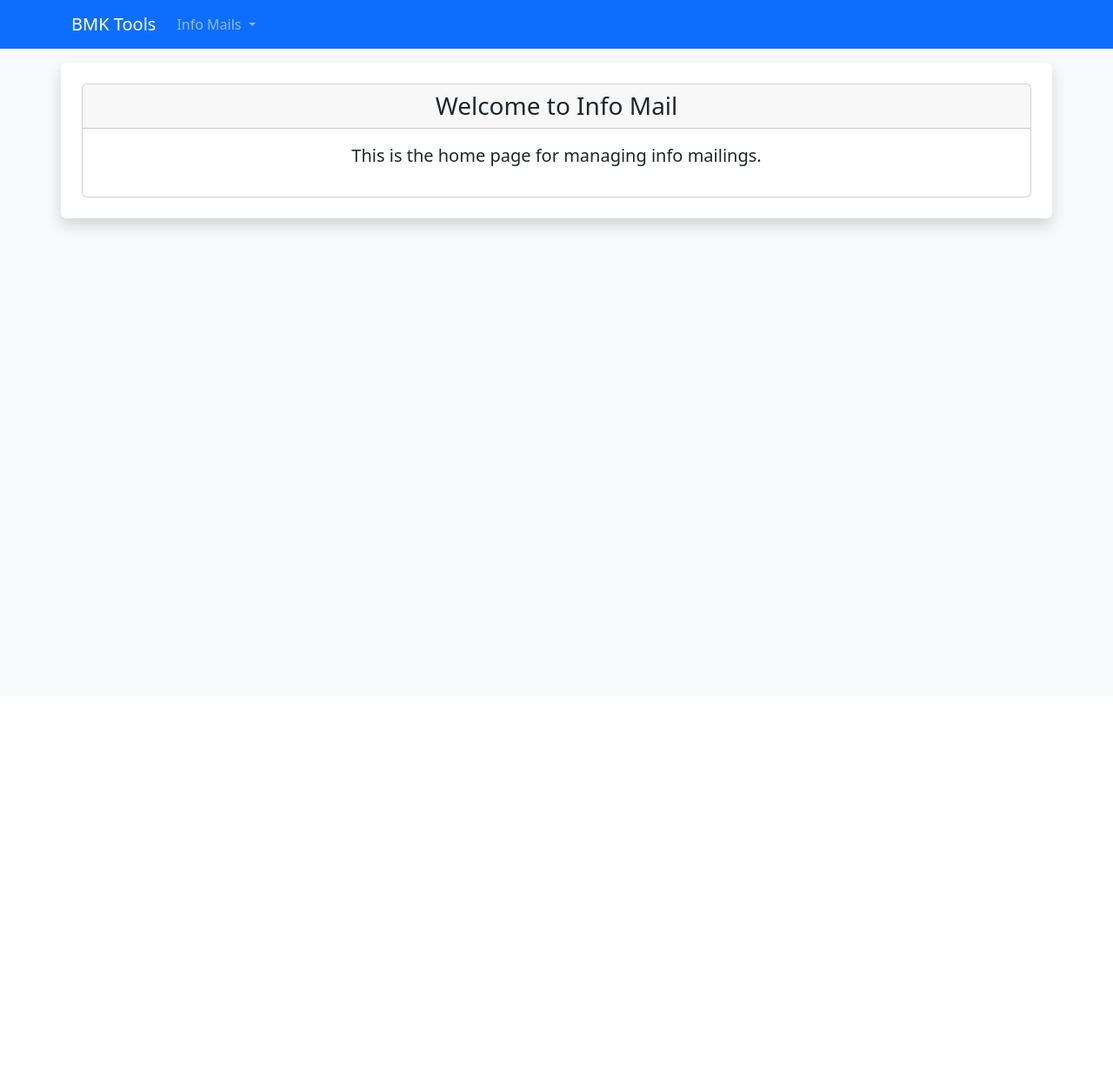
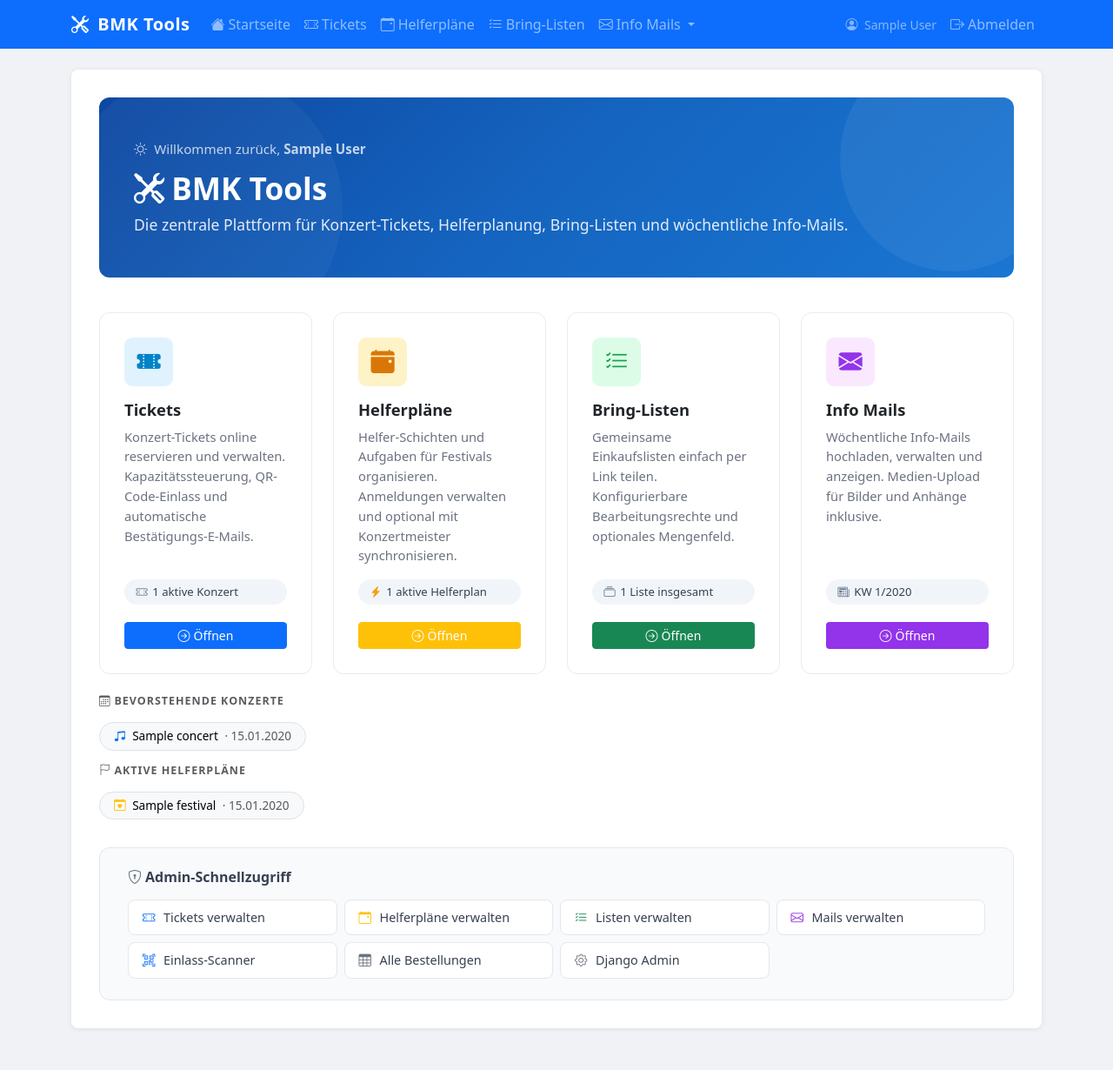
Before and after one commit to manuguth/bmk-tools, a Django app: page / in a window 1280 px wide. Shown: the whole page at 87% size. Before the commit the page ends 267 px from the top, so only its background shows below. Run offline with Django 5.2, Linux system fonts and the light colour scheme; a user stored in the database is signed in; tables that the repository leaves empty hold one stand-in row (values such as "Sample post").

Commit message:
Implement home dashboard view and update URL routing; add test cases for PR GitHub action

```diff
--- a/bmk_tools/urls.py
+++ b/bmk_tools/urls.py
@@ -18,17 +18,18 @@ from django.contrib import admin
 from django.urls import path, include
 from django.contrib.auth import urls as auth_urls
 from django.views.generic import TemplateView
-from info_mail import views
+from bmk_tools import views
+from info_mail import views as info_mail_views
 
 
 urlpatterns = [
     path("admin/", admin.site.urls),
     path("festival/", include(("festival.urls", "festival"), namespace="festival")),
     path("event/", include(("festival.urls", "festival"), namespace="event")),
-    path("", include("info_mail.urls")),
+    path("", views.home, name="home"),
     path("info_mails/", include("info_mail.urls")),
     path("accounts/", include(auth_urls)),
-    path("aktuelle-themen", views.latest_info_mail, name="latest_info_mail"),
+    path("aktuelle-themen", info_mail_views.latest_info_mail, name="latest_info_mail"),
     path("tickets/", include(("tickets.urls", "tickets"), namespace="tickets")),
     path("bring/", include(("bring_list.urls", "bring_list"), namespace="bring_list")),
     path("robots.txt", TemplateView.as_view(template_name="robots.txt", content_type="text/plain")),
--- /dev/null
+++ b/bmk_tools/views.py
@@ -0,0 +1,61 @@
+"""
+Project-level views for bmk-tools.
+
+This module contains the main home/dashboard view that aggregates live stats
+from all installed apps (tickets, festival, bring_list, info_mail) and presents
+them on a single overview page.
+"""
+
+from datetime import date
+
+from django.contrib.auth.decorators import login_required
+from django.shortcuts import render
+
+from bring_list.models import BringList
+from festival.models import Festival
+from info_mail.models import WeeklyMails
+from tickets.models import Concert
+
+
+@login_required
+def home(request):
+    """
+    Main dashboard / home page.
+
+    Aggregates live stats from every app so authenticated users get an instant
+    overview of what's happening across all BMK tools.
+
+    Context variables:
+        active_concerts     -- QuerySet of currently active (on-sale) concerts
+        next_concert        -- The nearest upcoming Concert, or None
+        active_festivals    -- QuerySet of festivals with status='active'
+        bring_list_count    -- Total number of Bring-Listen in the system
+        latest_mail         -- Most recent WeeklyMails entry, or None
+        today               -- Current date (used in template comparisons)
+    """
+    today = date.today()
+
+    # Tickets: active / upcoming concerts
+    active_concerts = Concert.objects.filter(is_active=True).order_by("date")
+    next_concert = active_concerts.filter(date__date__gte=today).first()
+
+    # Festival: currently active festivals
+    active_festivals = Festival.objects.filter(status="active").order_by("start_date")
+
+    # Bring-Listen: total list count
+    bring_list_count = BringList.objects.count()
+
+    # Info Mails: most recently uploaded weekly mail
+    latest_mail = WeeklyMails.objects.order_by("-year", "-week").first()
+
+    context = {
+        "active_concerts": active_concerts,
+        "next_concert": next_concert,
+        "active_concerts_count": active_concerts.count(),
+        "active_festivals": active_festivals,
+        "active_festivals_count": active_festivals.count(),
+        "bring_list_count": bring_list_count,
+        "latest_mail": latest_mail,
+        "today": today,
+    }
+    return render(request, "home.html", context)
--- a/bring_list/urls.py
+++ b/bring_list/urls.py
@@ -1,8 +1,10 @@
 from django.urls import path
+from django.views.generic import RedirectView
 
 from . import views
 
 urlpatterns = [
+    path("", RedirectView.as_view(url="/bring/admin/", permanent=False), name="landing"),
     # Public
     path("<uuid:public_token>/", views.list_view, name="list"),
     path("<uuid:public_token>/add/", views.add_item_view, name="add_item"),
--- a/festival/urls.py
+++ b/festival/urls.py
@@ -1,9 +1,12 @@
 from django.urls import path
+from django.views.generic import RedirectView
+
 from . import views
 
 app_name = "festival"
 
 urlpatterns = [
+    path("", RedirectView.as_view(url="/event/admin/", permanent=False), name="landing"),
     path("admin/", views.admin_festival_list, name="admin_festival_list"),
     path("<slug:festival_slug>/admin/", views.admin_overview, name="admin_overview"),
     path("<slug:festival_slug>/admin/edit/", views.admin_edit, name="admin_edit"),
--- a/info_mail/templates/info_mail/home.html
+++ /dev/null
@@ -1,12 +0,0 @@
-{% extends "base.html" %}
-
-{% block page_content %}
-<div class="card">
-    <div class="card-header">
-        <h1 class="h3 mb-0 text-center">Welcome to Info Mail</h1>
-    </div>
-    <div class="card-body">
-        <p class="lead text-center">This is the home page for managing info mailings.</p>
-    </div>
-</div>
-{% endblock page_content %}
--- a/info_mail/urls.py
+++ b/info_mail/urls.py
@@ -9,7 +9,6 @@ from info_mail import views
 from .views import FileUploadView, media_upload, display_media
 
 urlpatterns = [
-    path("", views.home, name="home"),
     path("overview", views.info_mail_index, name="info_mail_index"),
     path("details/<str:reference>", views.info_mail_details, name="info_mail_detail"),
     path("upload", FileUploadView.as_view(), name="file_upload"),
--- a/info_mail/views.py
+++ b/info_mail/views.py
@@ -18,11 +18,6 @@ from info_mail.models import WeeklyMails
 from .forms import UploadFileForm
 from .serializers import WeeklyMailsSerializer
 from datetime import date
-
-
-@login_required
-def home(request):
-    return render(request, "info_mail/home.html", {})
 
 
 @login_required
--- a/templates/base.html
+++ b/templates/base.html
@@ -1,55 +1,97 @@
 <!DOCTYPE html>
-<html lang="en">
+<html lang="de">
 
 <head>
     <meta charset="utf-8">
+    <meta name="viewport" content="width=device-width, initial-scale=1">
     <title>{% block title %}BMK Tools{% endblock title %}</title>
     <link href="https://cdn.jsdelivr.net/npm/bootstrap@5.3.1/dist/css/bootstrap.min.css" rel="stylesheet">
+    <link href="https://cdn.jsdelivr.net/npm/bootstrap-icons@1.11.3/font/bootstrap-icons.min.css" rel="stylesheet">
+    <style>
+        body { background-color: #f0f2f5; }
+        .navbar-brand { font-weight: 700; letter-spacing: .5px; }
+        .main-content { background: #fff; border-radius: .5rem; box-shadow: 0 1px 6px rgba(0,0,0,.08); padding: 2rem; }
+    </style>
+    {% block extra_head %}{% endblock extra_head %}
 </head>
 
-<body class="bg-light">
-    <nav class="navbar navbar-expand-lg navbar-dark bg-primary mb-3">
+<body>
+    <nav class="navbar navbar-expand-lg navbar-dark bg-primary mb-4">
         <div class="container">
-            <a class="navbar-brand" href="/info_mails">BMK Tools</a>
+            <a class="navbar-brand" href="{% url 'home' %}">
+                <i class="bi bi-tools me-1"></i> BMK Tools
+            </a>
             <button class="navbar-toggler" type="button" data-bs-toggle="collapse" data-bs-target="#navbarNav"
-                aria-controls="navbarNav" aria-expanded="false" aria-label="Toggle navigation">
+                aria-controls="navbarNav" aria-expanded="false" aria-label="Navigation ein-/ausblenden">
                 <span class="navbar-toggler-icon"></span>
             </button>
             <div class="collapse navbar-collapse" id="navbarNav">
-                <ul class="navbar-nav">
+                <ul class="navbar-nav me-auto">
+                    <li class="nav-item">
+                        <a class="nav-link" href="{% url 'home' %}">
+                            <i class="bi bi-house-fill me-1"></i>Startseite
+                        </a>
+                    </li>
+                    <li class="nav-item">
+                        <a class="nav-link" href="/tickets/">
+                            <i class="bi bi-ticket-perforated me-1"></i>Tickets
+                        </a>
+                    </li>
+                    <li class="nav-item">
+                        <a class="nav-link" href="/event/">
+                            <i class="bi bi-calendar-event me-1"></i>Helferpläne
+                        </a>
+                    </li>
+                    <li class="nav-item">
+                        <a class="nav-link" href="/bring/">
+                            <i class="bi bi-list-check me-1"></i>Bring-Listen
+                        </a>
+                    </li>
                     <li class="nav-item dropdown">
-                        <a class="nav-link dropdown-toggle" href="#" id="navbarDropdown" role="button"
+                        <a class="nav-link dropdown-toggle" href="#" id="navInfoMails" role="button"
                             data-bs-toggle="dropdown" aria-expanded="false">
-                            Info Mails
+                            <i class="bi bi-envelope me-1"></i>Info Mails
                         </a>
-                        <ul class="dropdown-menu" aria-labelledby="navbarDropdown">
-                            <li><a class="dropdown-item" href="/info_mails/overview">Mail overview</a></li>
-                            <li><a class="dropdown-item" href="/info_mails/display_media">Media Overview</a></li>
-                            <li><a class="dropdown-item" href="/info_mails/media_upload">Media Upload</a></li>
+                        <ul class="dropdown-menu" aria-labelledby="navInfoMails">
+                            <li><a class="dropdown-item" href="/info_mails/overview">
+                                <i class="bi bi-list-ul me-1"></i>Mail-Übersicht
+                            </a></li>
+                            <li><a class="dropdown-item" href="/info_mails/display_media">
+                                <i class="bi bi-images me-1"></i>Medien-Übersicht
+                            </a></li>
+                            <li><a class="dropdown-item" href="/info_mails/media_upload">
+                                <i class="bi bi-upload me-1"></i>Medien hochladen
+                            </a></li>
                         </ul>
                     </li>
-                    <!-- <li class="nav-item dropdown">
-                        <a class="nav-link dropdown-toggle" href="#" id="navbarDropdown" role="button"
-                            data-bs-toggle="dropdown" aria-expanded="false">
-                            Konzertmeister Stats
+                </ul>
+
+                {% if user.is_authenticated %}
+                <ul class="navbar-nav ms-auto align-items-center">
+                    <li class="nav-item me-2 text-white-50 small d-none d-lg-block">
+                        <i class="bi bi-person-circle me-1"></i>
+                        {{ user.get_full_name|default:user.username }}
+                    </li>
+                    <li class="nav-item">
+                        <a class="nav-link" href="{% url 'logout' %}">
+                            <i class="bi bi-box-arrow-right me-1"></i>Abmelden
                         </a>
-                        <ul class="dropdown-menu" aria-labelledby="navbarDropdown">
-                            <li><a class="dropdown-item" href="/km_stats">Overview</a></li>
-                        </ul>
-                    </li> -->
+                    </li>
                 </ul>
+                {% endif %}
             </div>
         </div>
     </nav>
 
-    <div class="container bg-white p-4 rounded shadow">
-        {% block page_content %}{% endblock page_content %}
+    <div class="container mb-5">
+        <div class="main-content">
+            {% block page_content %}{% endblock page_content %}
+        </div>
     </div>
-
 
     <!-- Bootstrap Bundle with Popper -->
     <script src="https://cdn.jsdelivr.net/npm/bootstrap@5.3.1/dist/js/bootstrap.bundle.min.js"></script>
-</body>
+    {% block extra_js %}{% endblock extra_js %}
 </body>
 
 </html>
--- /dev/null
+++ b/templates/home.html
@@ -0,0 +1,319 @@
+{% extends "base.html" %}
+
+{% block title %}BMK Tools – Startseite{% endblock title %}
+
+{% block extra_head %}
+<style>
+    /* ── Hero ──────────────────────────────────────────────── */
+    .hero {
+        background: linear-gradient(135deg, #0d47a1 0%, #1565c0 50%, #1976d2 100%);
+        color: #fff;
+        border-radius: .75rem;
+        padding: 3rem 2.5rem;
+        margin-bottom: 2.5rem;
+        position: relative;
+        overflow: hidden;
+    }
+    .hero::before {
+        content: "";
+        position: absolute;
+        top: -60px; right: -60px;
+        width: 260px; height: 260px;
+        background: rgba(255,255,255,.06);
+        border-radius: 50%;
+    }
+    .hero::after {
+        content: "";
+        position: absolute;
+        bottom: -80px; left: -40px;
+        width: 320px; height: 320px;
+        background: rgba(255,255,255,.04);
+        border-radius: 50%;
+    }
+    .hero h1 { font-size: 2.2rem; font-weight: 700; margin-bottom: .5rem; }
+    .hero .lead { opacity: .88; font-size: 1.1rem; }
+    .hero .greeting { font-size: .95rem; opacity: .75; margin-bottom: .75rem; }
+
+    /* ── App cards ─────────────────────────────────────────── */
+    .app-card {
+        border: 1px solid #e8ecf0;
+        border-radius: .75rem;
+        transition: transform .15s ease, box-shadow .15s ease;
+        height: 100%;
+    }
+    .app-card:hover {
+        transform: translateY(-3px);
+        box-shadow: 0 8px 24px rgba(0,0,0,.11);
+    }
+    .app-card .card-body { padding: 1.75rem; }
+    .app-icon {
+        width: 56px; height: 56px;
+        border-radius: .6rem;
+        display: flex; align-items: center; justify-content: center;
+        font-size: 1.7rem;
+        margin-bottom: 1rem;
+    }
+    .app-card h5 { font-weight: 700; font-size: 1.15rem; }
+    .app-card p { color: #6b7280; font-size: .92rem; line-height: 1.55; }
+    .stat-badge {
+        display: inline-flex;
+        align-items: center;
+        gap: .35rem;
+        background: #f1f5f9;
+        color: #374151;
+        border-radius: 2rem;
+        padding: .3rem .85rem;
+        font-size: .82rem;
+        font-weight: 500;
+        margin-bottom: 1.25rem;
+    }
+    .stat-badge i { color: #64748b; }
+
+    /* ── Staff panel ───────────────────────────────────────── */
+    .staff-panel {
+        background: #f8fafc;
+        border: 1px solid #e2e8f0;
+        border-radius: .75rem;
+        padding: 1.5rem 2rem;
+        margin-top: 2rem;
+    }
+    .staff-panel h6 { font-weight: 700; color: #374151; margin-bottom: 1rem; }
+    .staff-link {
+        display: flex;
+        align-items: center;
+        gap: .6rem;
+        padding: .55rem 1rem;
+        border-radius: .5rem;
+        text-decoration: none;
+        color: #374151;
+        font-size: .9rem;
+        font-weight: 500;
+        background: #fff;
+        border: 1px solid #e5e7eb;
+        transition: background .12s ease, border-color .12s ease;
+    }
+    .staff-link:hover { background: #f0f9ff; border-color: #bae6fd; color: #0369a1; }
+</style>
+{% endblock extra_head %}
+
+{% block page_content %}
+
+{# ── Hero ─────────────────────────────────────────────────────────────────── #}
+<div class="hero">
+    <p class="greeting">
+        <i class="bi bi-sun me-1"></i>
+        Willkommen zurück, <strong>{{ request.user.get_full_name|default:request.user.username }}</strong>
+    </p>
+    <h1><i class="bi bi-tools me-2"></i>BMK Tools</h1>
+    <p class="lead mb-0">
+        Die zentrale Plattform für Konzert-Tickets, Helferplanung, Bring-Listen und wöchentliche Info-Mails.
+    </p>
+</div>
+
+{# ── App overview cards ───────────────────────────────────────────────────── #}
+<div class="row g-4 mb-2">
+
+    {# Tickets #}
+    <div class="col-12 col-md-6 col-xl-3">
+        <div class="card app-card">
+            <div class="card-body d-flex flex-column">
+                <div class="app-icon" style="background:#e0f2fe; color:#0284c7;">
+                    <i class="bi bi-ticket-perforated-fill"></i>
+                </div>
+                <h5>Tickets</h5>
+                <p class="flex-grow-1">
+                    Konzert-Tickets online reservieren und verwalten. Kapazitätssteuerung,
+                    QR-Code-Einlass und automatische Bestätigungs-E-Mails.
+                </p>
+                {% if next_concert %}
+                <div class="stat-badge">
+                    <i class="bi bi-calendar2-check"></i>
+                    Nächstes Konzert: {{ next_concert.date|date:"d.m.Y" }}
+                </div>
+                {% elif active_concerts_count > 0 %}
+                <div class="stat-badge">
+                    <i class="bi bi-ticket-perforated"></i>
+                    {{ active_concerts_count }} aktive{{ active_concerts_count|pluralize:",s" }} Konzert{{ active_concerts_count|pluralize:","}}
+                </div>
+                {% else %}
+                <div class="stat-badge">
+                    <i class="bi bi-info-circle"></i>Keine aktiven Konzerte
+                </div>
+                {% endif %}
+                <a href="/tickets/" class="btn btn-primary btn-sm mt-auto">
+                    <i class="bi bi-arrow-right-circle me-1"></i>Öffnen
+                </a>
+            </div>
+        </div>
+    </div>
+
+    {# Festival #}
+    <div class="col-12 col-md-6 col-xl-3">
+        <div class="card app-card">
+            <div class="card-body d-flex flex-column">
+                <div class="app-icon" style="background:#fef3c7; color:#d97706;">
+                    <i class="bi bi-calendar-event-fill"></i>
+                </div>
+                <h5>Helferpläne</h5>
+                <p class="flex-grow-1">
+                    Helfer-Schichten und Aufgaben für Festivals organisieren. Anmeldungen verwalten
+                    und optional mit Konzertmeister synchronisieren.
+                </p>
+                {% if active_festivals_count > 0 %}
+                <div class="stat-badge">
+                    <i class="bi bi-lightning-charge-fill" style="color:#f59e0b;"></i>
+                    {{ active_festivals_count }} aktive{{ active_festivals_count|pluralize:",s" }} Helferplan{{ active_festivals_count|pluralize:",ä" }}
+                </div>
+                {% else %}
+                <div class="stat-badge">
+                    <i class="bi bi-info-circle"></i>Kein aktiver Helferplan
+                </div>
+                {% endif %}
+                <a href="/event/" class="btn btn-warning btn-sm mt-auto text-white">
+                    <i class="bi bi-arrow-right-circle me-1"></i>Öffnen
+                </a>
+            </div>
+        </div>
+    </div>
+
+    {# Bring-Listen #}
+    <div class="col-12 col-md-6 col-xl-3">
+        <div class="card app-card">
+            <div class="card-body d-flex flex-column">
+                <div class="app-icon" style="background:#dcfce7; color:#16a34a;">
+                    <i class="bi bi-list-check"></i>
+                </div>
+                <h5>Bring-Listen</h5>
+                <p class="flex-grow-1">
+                    Gemeinsame Einkaufslisten einfach per Link teilen. Konfigurierbare
+                    Bearbeitungsrechte und optionales Mengenfeld.
+                </p>
+                <div class="stat-badge">
+                    <i class="bi bi-collection"></i>
+                    {{ bring_list_count }} Liste{{ bring_list_count|pluralize:"n" }} insgesamt
+                </div>
+                <a href="/bring/admin/" class="btn btn-success btn-sm mt-auto">
+                    <i class="bi bi-arrow-right-circle me-1"></i>Öffnen
+                </a>
+            </div>
+        </div>
+    </div>
+
+    {# Info Mails #}
+    <div class="col-12 col-md-6 col-xl-3">
+        <div class="card app-card">
+            <div class="card-body d-flex flex-column">
+                <div class="app-icon" style="background:#fae8ff; color:#9333ea;">
+                    <i class="bi bi-envelope-fill"></i>
+                </div>
+                <h5>Info Mails</h5>
+                <p class="flex-grow-1">
+                    Wöchentliche Info-Mails hochladen, verwalten und anzeigen. Medien-Upload
+                    für Bilder und Anhänge inklusive.
+                </p>
+                {% if latest_mail %}
+                <div class="stat-badge">
+                    <i class="bi bi-newspaper"></i>
+                    KW {{ latest_mail.week }}/{{ latest_mail.year }}
+                </div>
+                {% else %}
+                <div class="stat-badge">
+                    <i class="bi bi-info-circle"></i>Noch keine Mails
+                </div>
+                {% endif %}
+                <a href="/info_mails/overview" class="btn btn-sm mt-auto" style="background:#9333ea; color:#fff;">
+                    <i class="bi bi-arrow-right-circle me-1"></i>Öffnen
+                </a>
+            </div>
+        </div>
+    </div>
+
+</div>{# /row #}
+
+{# ── Upcoming concerts strip (when data available) ──────────────────────── #}
+{% if active_concerts %}
+<div class="mt-4">
+    <h6 class="text-muted fw-semibold mb-3 text-uppercase" style="font-size:.78rem;letter-spacing:.08em;">
+        <i class="bi bi-calendar3 me-1"></i>Bevorstehende Konzerte
+    </h6>
+    <div class="d-flex flex-wrap gap-2">
+        {% for concert in active_concerts %}
+        <a href="/tickets/{{ concert.slug }}/" class="text-decoration-none">
+            <span class="badge rounded-pill text-bg-light border fw-normal py-2 px-3" style="font-size:.85rem;">
+                <i class="bi bi-music-note-beamed me-1 text-primary"></i>
+                {{ concert.name }}
+                <span class="text-muted ms-1">· {{ concert.date|date:"d.m.Y" }}</span>
+            </span>
+        </a>
+        {% endfor %}
+    </div>
+</div>
+{% endif %}
+
+{# ── Active festivals strip ──────────────────────────────────────────────── #}
+{% if active_festivals %}
+<div class="mt-3">
+    <h6 class="text-muted fw-semibold mb-3 text-uppercase" style="font-size:.78rem;letter-spacing:.08em;">
+        <i class="bi bi-flag me-1"></i>Aktive Helferpläne
+    </h6>
+    <div class="d-flex flex-wrap gap-2">
+        {% for festival in active_festivals %}
+        <a href="/event/{{ festival.slug }}/" class="text-decoration-none">
+            <span class="badge rounded-pill text-bg-light border fw-normal py-2 px-3" style="font-size:.85rem;">
+                <i class="bi bi-calendar-heart me-1 text-warning"></i>
+                {{ festival.name }}
+                {% if festival.start_date %}
+                <span class="text-muted ms-1">· {{ festival.start_date|date:"d.m.Y" }}</span>
+                {% endif %}
+            </span>
+        </a>
+        {% endfor %}
+    </div>
+</div>
+{% endif %}
+
+{# ── Staff quick-access ──────────────────────────────────────────────────── #}
+{% if request.user.is_staff %}
+<div class="staff-panel">
+    <h6><i class="bi bi-shield-lock me-1 text-secondary"></i>Admin-Schnellzugriff</h6>
+    <div class="row g-2">
+        <div class="col-12 col-sm-6 col-lg-3">
+            <a href="/tickets/admin/" class="staff-link">
+                <i class="bi bi-ticket-perforated text-primary"></i>Tickets verwalten
+            </a>
+        </div>
+        <div class="col-12 col-sm-6 col-lg-3">
+            <a href="/event/admin/" class="staff-link">
+                <i class="bi bi-calendar-event text-warning"></i>Helferpläne verwalten
+            </a>
+        </div>
+        <div class="col-12 col-sm-6 col-lg-3">
+            <a href="/bring/admin/" class="staff-link">
+                <i class="bi bi-list-check text-success"></i>Listen verwalten
+            </a>
+        </div>
+        <div class="col-12 col-sm-6 col-lg-3">
+            <a href="/info_mails/overview" class="staff-link">
+                <i class="bi bi-envelope" style="color:#9333ea;"></i>Mails verwalten
+            </a>
+        </div>
+        <div class="col-12 col-sm-6 col-lg-3">
+            <a href="/tickets/einlass/scanner/" class="staff-link">
+                <i class="bi bi-qr-code-scan text-primary"></i>Einlass-Scanner
+            </a>
+        </div>
+        <div class="col-12 col-sm-6 col-lg-3">
+            <a href="/tickets/admin/bestellungen/" class="staff-link">
+                <i class="bi bi-table text-secondary"></i>Alle Bestellungen
+            </a>
+        </div>
+        <div class="col-12 col-sm-6 col-lg-3">
+            <a href="/admin/" class="staff-link">
+                <i class="bi bi-gear text-secondary"></i>Django Admin
+            </a>
+        </div>
+    </div>
+</div>
+{% endif %}
+
+{% endblock page_content %}
```
Also changed, not shown: README.md, tickets/README.md.
